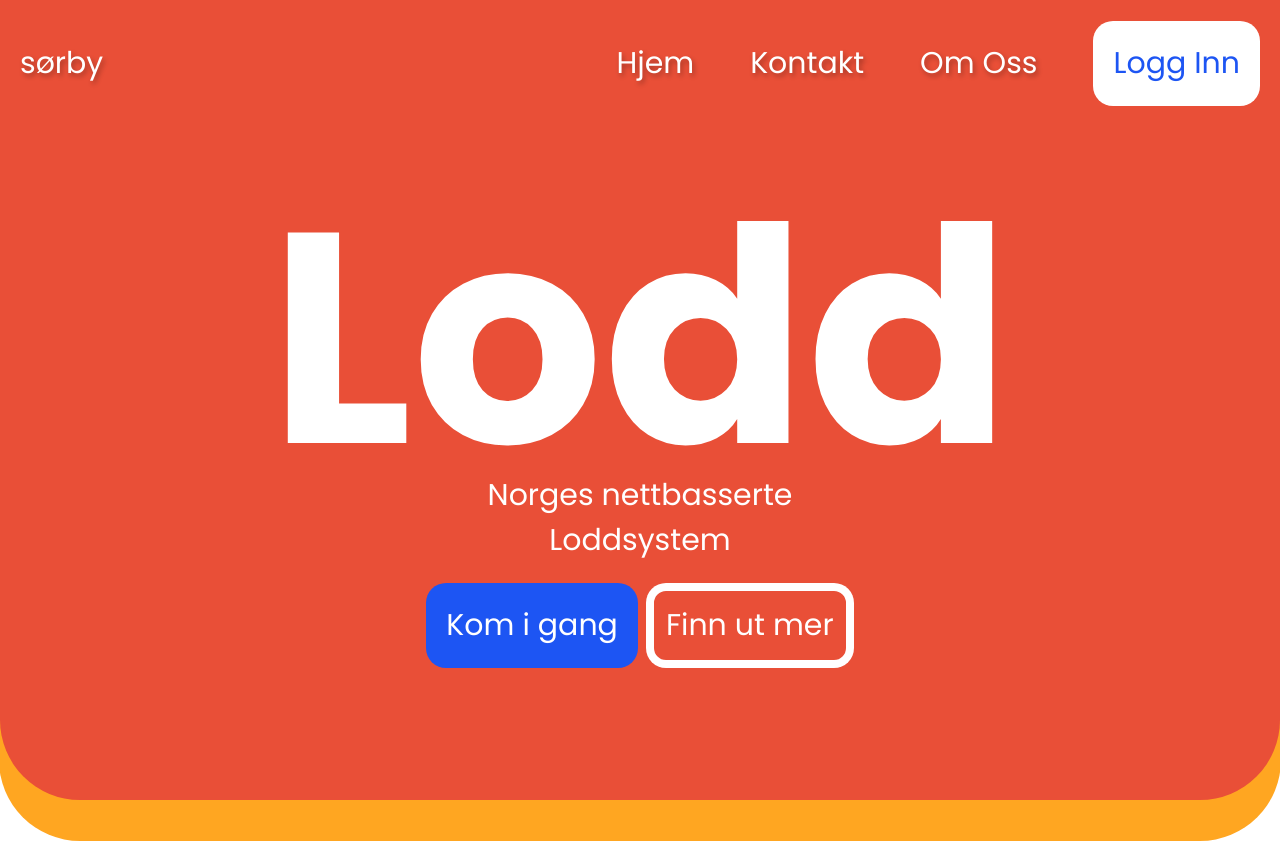
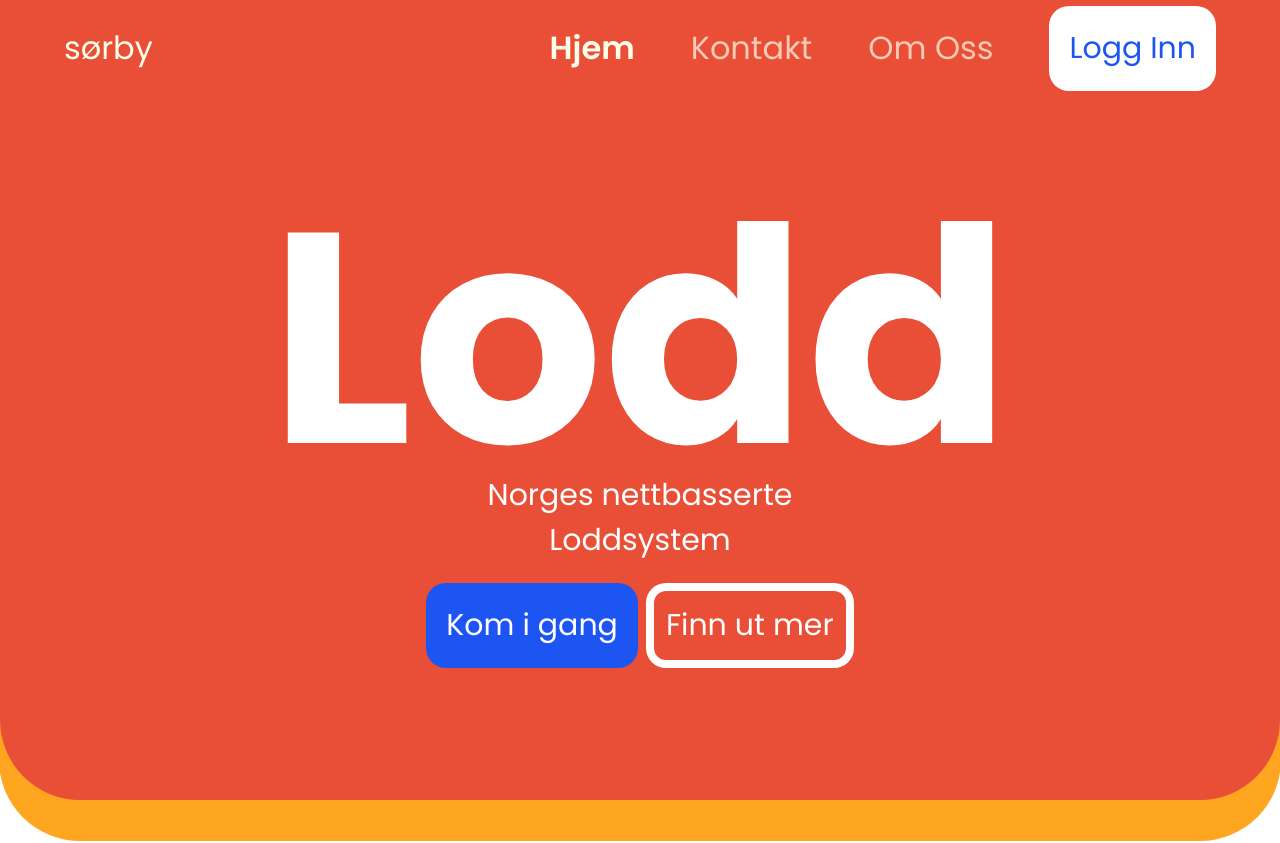
Before and after one commit to DanielJSorby/lodde, a SvelteKit app in the folder my-app/: page / in a window 1280 px wide. Shown: the top 843 px of the page. Built offline with nearby package versions, Linux system fonts and the light colour scheme.

Commit message:
Oppdaterte navbar
Endret på forskjellige små bugs + tweaka på noen proposjoner

```diff
--- a/my-app/src/components/navbar.svelte
+++ b/my-app/src/components/navbar.svelte
@@ -41,14 +41,15 @@
     $: darkClass = darkmode ? 'dark' : '';
 
     // Prop for å styre om brukeren er logget inn
+
 </script>
 
 
 <div class="navbar {darkClass}" class:hide={!navbarVisible}>
-    <a href="/"><div class="logo">sørby</div></a>
     <div class="nav-links">
+        <a href="/" class="logo">sørby</a>
         <ul>
-            <li><a href="/">Hjem</a></li>
+            <li><a href="/" id="active">Hjem</a></li>
             <li><a href="/kontakt">Kontakt</a></li>
             <li><a href="/om-oss">Om Oss</a></li>
             {#if !$user.picture}
@@ -63,25 +64,45 @@
 <style>
     /* Variables */
     :root {
-        --nav-heigt: 126px;
+        --font-color: #FEFFEA;
+        --nav-height: 6rem;
     }
 
     .profile-picture {
         border-radius: 100%;
+        width: 5rem;
     }
     .navbar {
-        text-shadow: 2px 3px 5px rgba(0,0,0,0.3);
+        /* text-shadow: 2px 3px 5px rgba(0,0,0,0.3); */
         transition: top 0.3s;
         position: fixed;
-        height: var(--nav-heigt);
+        height: var(--nav-height);
+
         top: 0;
         width: 100%;
+
+        /* background-color: #1D55F3; */
+        font-size: 2em;
+        color: var(--font-color);
+    }
+    .nav-links {
         display: flex;
         justify-content: space-between;
         align-items: center;
-        padding: 0 20px;
-        font-size: 30px;
-        color: 424242;
+        margin: 0 5vw 0 5vw;
+        height: var(--nav-height);
+    }
+
+    .nav-links ul {
+        display: flex;
+        list-style: none;
+        align-items: center;
+        color: #F8CAB4; /* mindlertidig endring på gråere farge. */
+    }
+
+    #active {
+        font-weight:600;
+        color: var(--font-color);
     }
 
     .logg-inn-btn.dark {
@@ -91,7 +112,7 @@
     }
 
     .navbar.dark {
-        color: white;
+        /* color: white; */
     }
 
     .navbar a {
@@ -99,15 +120,9 @@
         color: inherit;
     }
 
-    .nav-links ul {
-        display: flex;
-        list-style: none;
-        align-items: center;
-        color: black;
-    }
 
     .dark .nav-links ul {
-        color: white;
+        /* color: white; */
     }
 
     .nav-links ul li {
```
